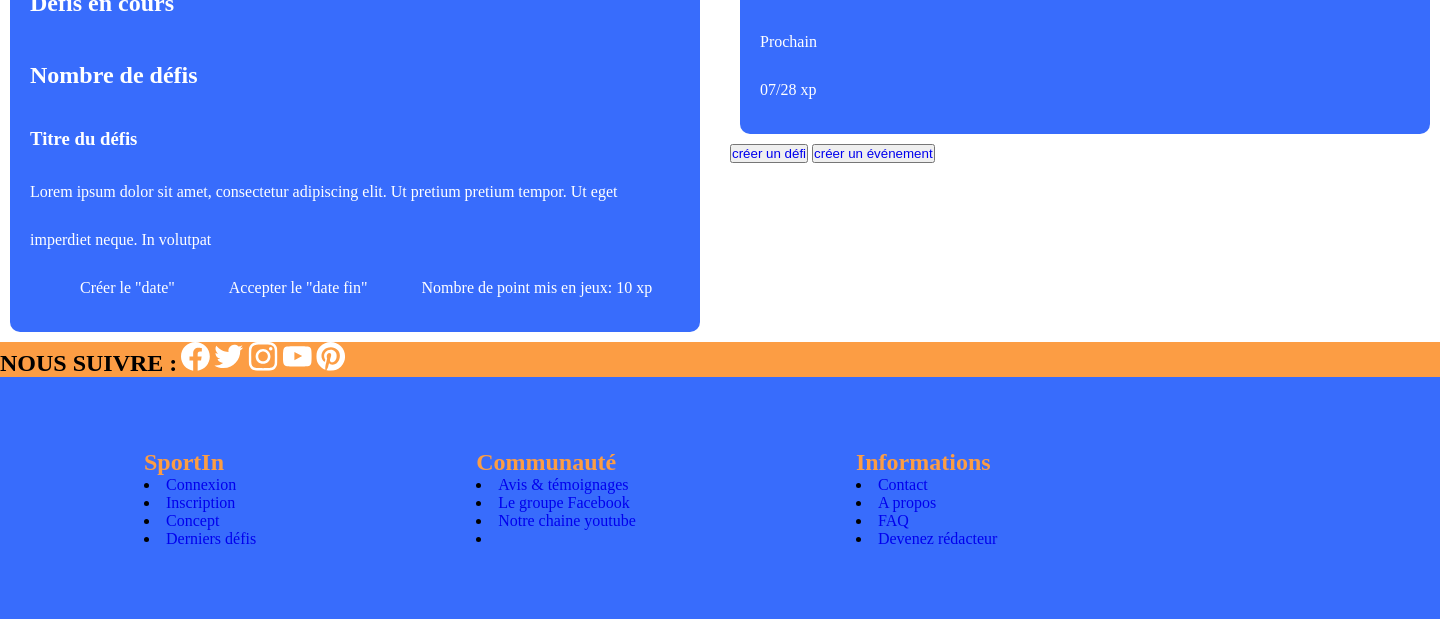
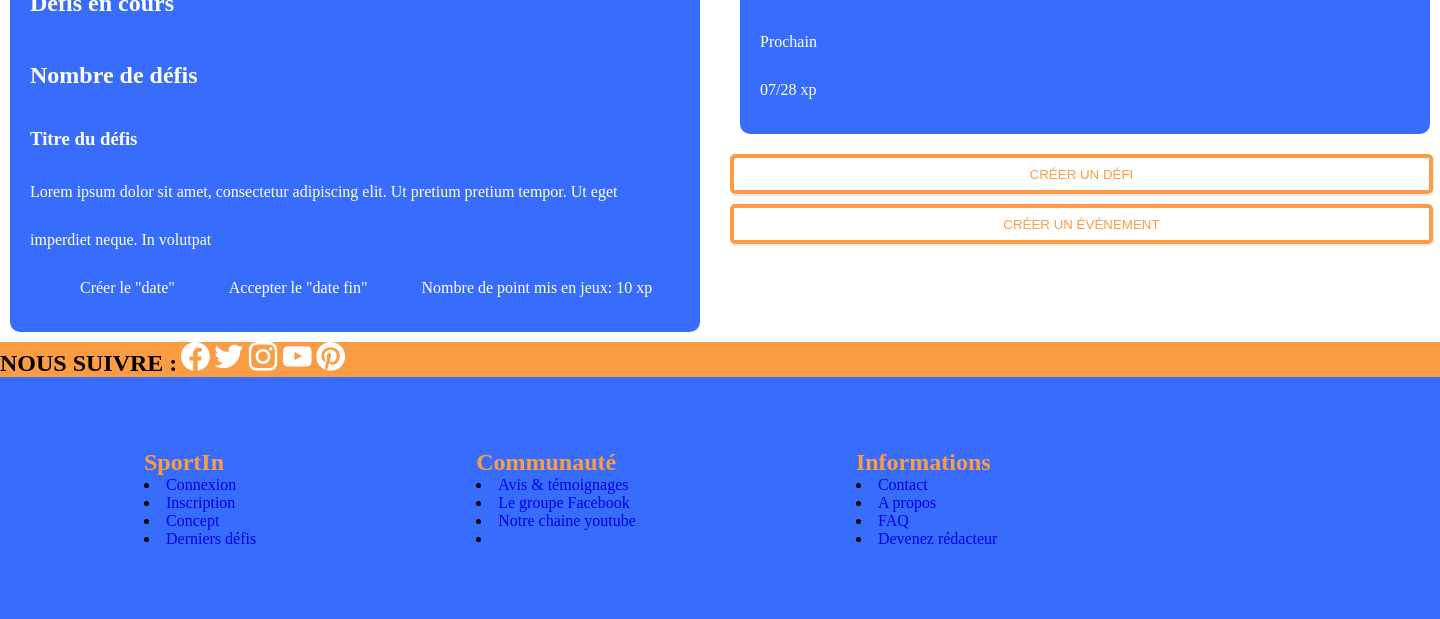
Before and after one commit to sofi-lo/sportIn, a Symfony app: template templates/membre/index.html.twig in a window 1440 px wide. Shown: the part 975-1594 px from the top of the page. Run offline with Twig, Linux system fonts and the light colour scheme; the template is opened without the code that fills it, so the values that code supplies are empty; some libraries are stand-ins or nearby versions.

Commit message:
suitecss

```diff
--- a/public/css/styles_sophie.css
+++ b/public/css/styles_sophie.css
@@ -73,6 +73,7 @@ main{
     display: grid;
     grid-template-columns: 1fr 1fr;
     gap: 20px;
+    box-shadow: 2px 6px;
 
 }
 
@@ -93,3 +94,21 @@ main li{
     margin-left: 50px;
 
 }
+
+.bouton_creer{
+    background-color: white;
+    width: 99%;
+    height: 40px;
+    border: 4px solid #FC9D44;
+    border-radius: 5px ;
+    margin-top: 10px;
+    box-shadow: 1px 2px 0px rgb(238, 235, 235);
+}
+
+
+.bouton_creer a{
+    color:  #FC9D44;
+    text-transform: uppercase;
+
+
+}
--- a/templates/membre/index.html.twig
+++ b/templates/membre/index.html.twig
@@ -81,8 +81,8 @@
                 </article>
 
 
-     <button> <a href="{{ path('challenge_new') }}">créer un défi</a></button>
-     <button> <a href="{{ path('event_new') }}">créer un événement</a></button>
+     <button class= "bouton_creer"> <a href="{{ path('challenge_new') }}">créer un défi</a></button>
+     <button class= "bouton_creer"> <a href="{{ path('event_new') }}">créer un événement</a></button>
 
 
     </section>
```
